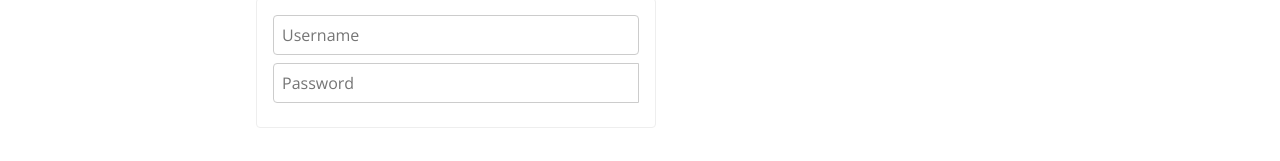
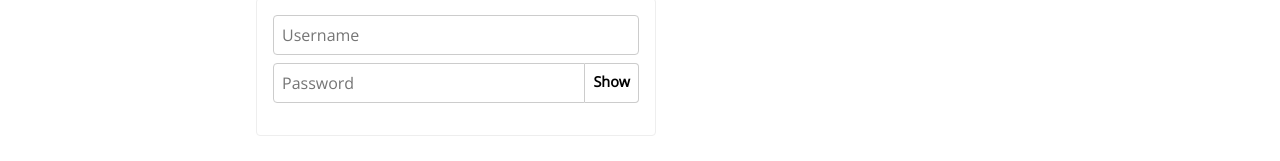
Before and after one commit to tichif/styled-components, a React (Create React App) app: page /login in a window 1280 px wide. Shown: the part 152-313 px from the top of the page. Built offline with nearby package versions, Linux system fonts and the light colour scheme.

Commit message:
Implement the hide-show password functionnality

```diff
--- a/src/components/common/PasswordInput.js
+++ b/src/components/common/PasswordInput.js
@@ -10,8 +10,43 @@
   border-bottom-right-radius: 0;
 `;
 
+const PasswordInputWrapper = styled.div`
+  display: flex;
+
+  ~ div {
+    margin-bottom: 8px;
+  }
+`;
+
+const ToggleButton = styled.div`
+  border: 1px solid #ccc;
+  height: 40px;
+  box-sizing: border-box;
+  font-size: 0.9em;
+  display: flex;
+  padding: 8px;
+  border-left: 0;
+  border-top-right-radius: 4px;
+  border-bottom-right-radius: 4px;
+  background: #fff;
+  cursor: pointer;
+  font-weight: bold;
+  user-select: none;
+  color: #000;
+`;
+
 export const PasswordInput = (props) => {
   const [showPassword, setShowPassword] = useState(false);
 
-  return <PasswordInputStyle {...props} />;
+  return (
+    <>
+      <PasswordInputWrapper>
+        <PasswordInputStyle {...props} />
+        <ToggleButton onClick={() => setShowPassword((state) => !state)}>
+          {showPassword ? 'Hide ' : 'Show '}
+        </ToggleButton>
+      </PasswordInputWrapper>
+      <div>{showPassword ? props.value : ''}</div>
+    </>
+  );
 };
```
